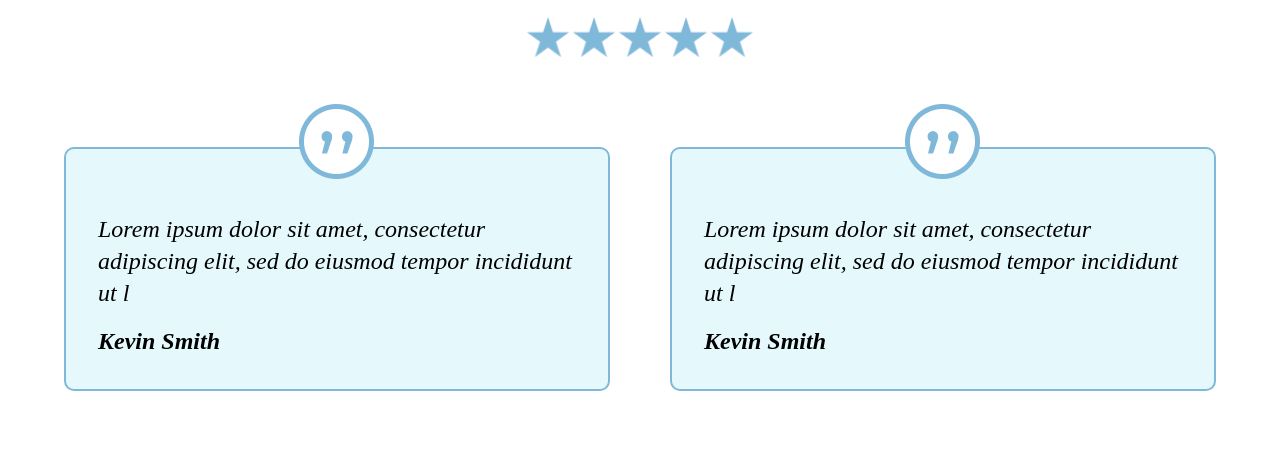
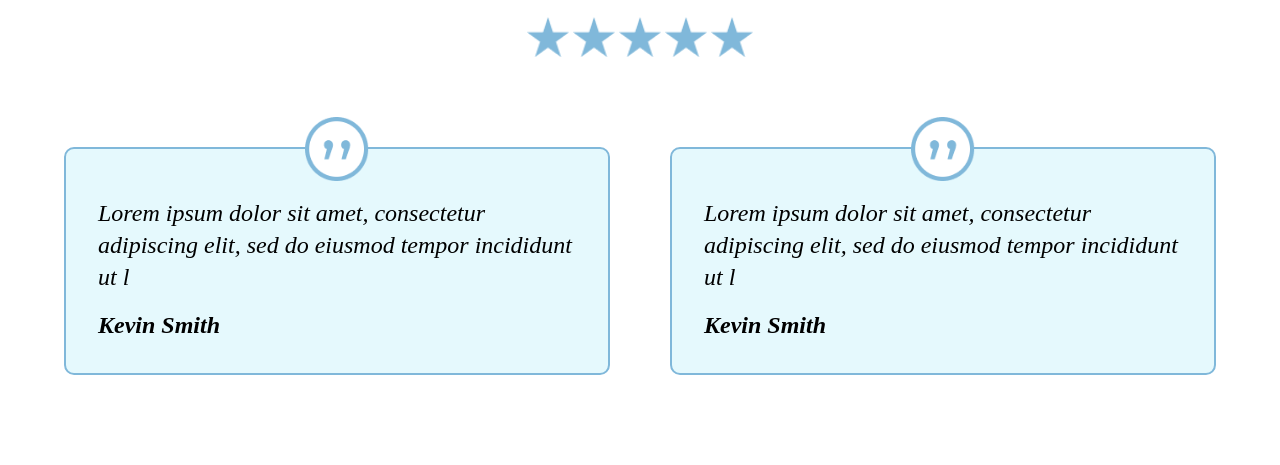
Before and after one commit to vfshera/taxibooking, a website: page src/index.html in a window 1280 px wide. Shown: the part 4957-5422 px from the top of the page. Drawn offline with nearby package versions, Linux system fonts and the light colour scheme; files that its build step writes are made by us from their sources.

Commit message:
feed back card

```diff
--- a/src/index.html
+++ b/src/index.html
@@ -601,33 +601,37 @@
       >
         <!-- feedback -->
         <div
-          class="p-4 lg:p-8 pt-8 lg:pt-16 bg-[#E5F9FD] flex flex-col gap-4 relative rounded-[10px] border-2 border-[#80B8DA]"
+          class="p-4 lg:p-8 pt-8 lg:pt-16 bg-[#E5F9FD] flex flex-col items-center gap-4 relative rounded-[10px] border-2 border-[#80B8DA]"
         >
           <img
             src="/public/images/quote.png"
-            class="absolute -top-[100%] lg:-top-[50%] left-[50%] -translate-x-[50%] translate-y-[100%]"
+            class="h-8 w-8 lg:h-16 lg:w-16 -mt-12 lg:-mt-24"
             alt=""
           />
           <p class="text-sm lg:text-2xl italic">
             Lorem ipsum dolor sit amet, consectetur adipiscing elit, sed do
             eiusmod tempor incididunt ut l
           </p>
-          <h6 class="text-sm lg:text-2xl italic font-semibold">Kevin Smith</h6>
+          <h6 class="text-sm lg:text-2xl italic text-left w-full font-semibold">
+            Kevin Smith
+          </h6>
         </div>
         <!-- feedback -->
         <div
-          class="p-4 lg:p-8 pt-8 lg:pt-16 bg-[#E5F9FD] flex flex-col gap-4 relative rounded-[10px] border-2 border-[#80B8DA]"
+          class="p-4 lg:p-8 pt-8 lg:pt-16 bg-[#E5F9FD] flex flex-col items-center gap-4 relative rounded-[10px] border-2 border-[#80B8DA]"
         >
           <img
             src="/public/images/quote.png"
-            class="absolute -top-[100%] lg:-top-[50%] left-[50%] -translate-x-[50%] translate-y-[100%]"
+            class="h-8 w-8 lg:h-16 lg:w-16 -mt-12 lg:-mt-24"
             alt=""
           />
           <p class="text-sm lg:text-2xl italic">
             Lorem ipsum dolor sit amet, consectetur adipiscing elit, sed do
             eiusmod tempor incididunt ut l
           </p>
-          <h6 class="text-sm lg:text-2xl italic font-semibold">Kevin Smith</h6>
+          <h6 class="text-sm lg:text-2xl italic text-left w-full font-semibold">
+            Kevin Smith
+          </h6>
         </div>
       </div>
     </section>
```
